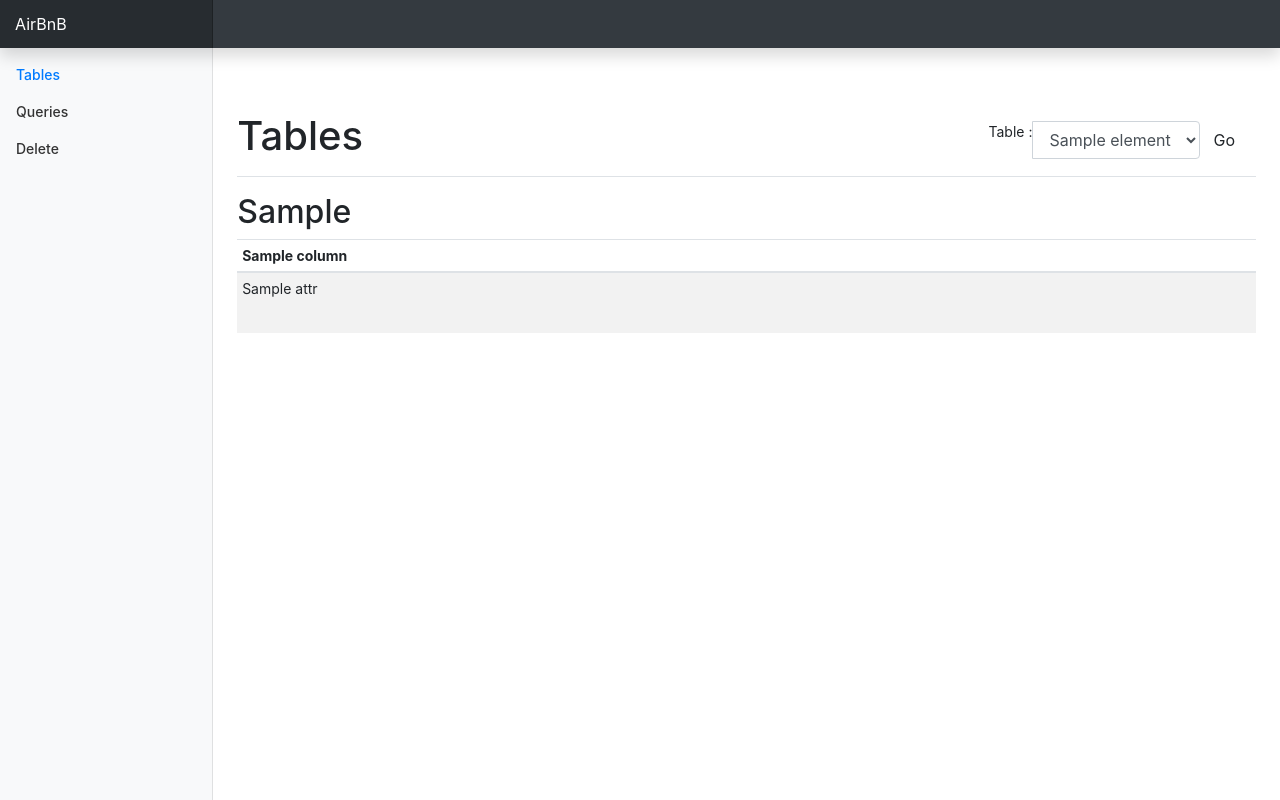
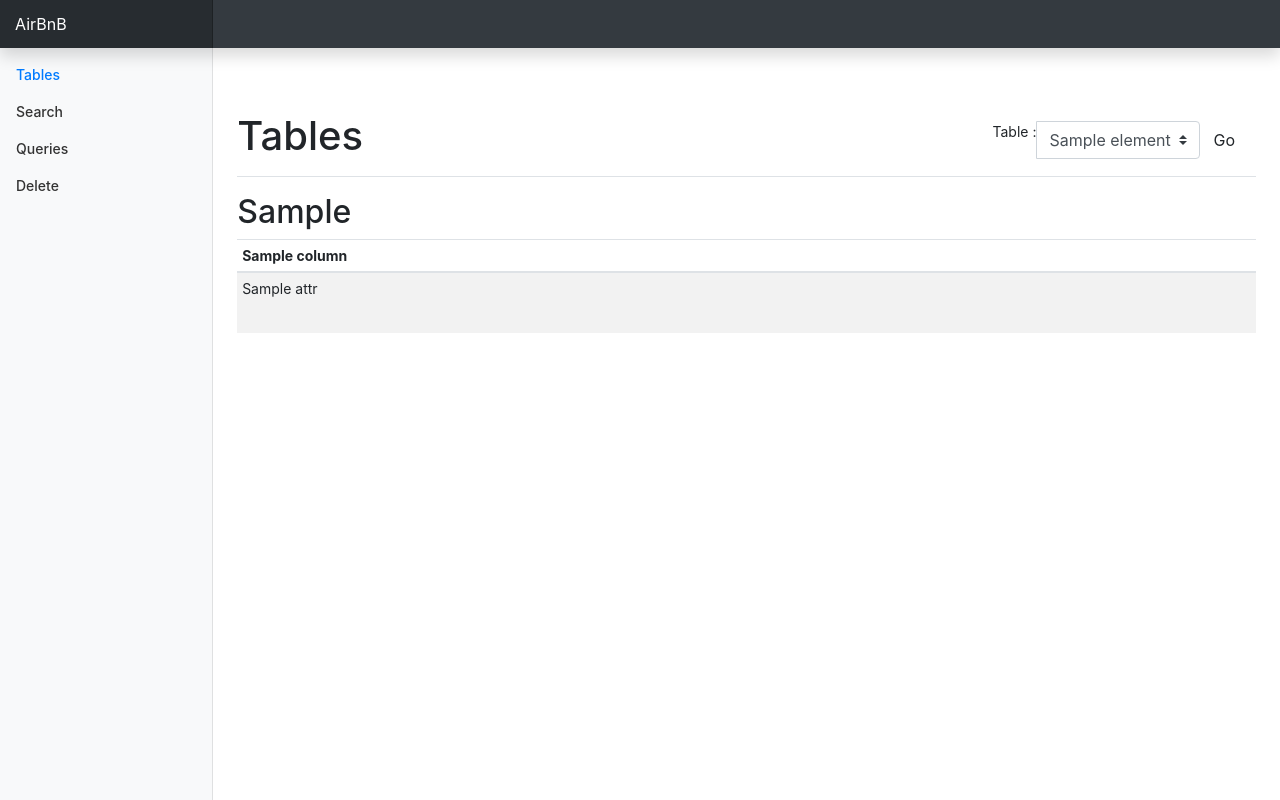
Before and after one commit to vquelque/DbProject, a Flask app: template templates/index.html in a window 1280 px wide. Run offline with Flask 2, Linux system fonts and the light colour scheme; the template is opened without the code that fills it: most values are stand-ins (such as "Sample title", 1, 10 or a date in 2020); some libraries are stand-ins or nearby versions.

Commit message:
added search page

```diff
--- a/app.py
+++ b/app.py
@@ -49,5 +49,9 @@ def get():
     records = dump_table(table),
     selected_table = selected_table)
 
+@app.route('/search', methods=['GET', 'POST'])
+def search() :
+    return render_template('search.html', tables = metadata.sorted_tables)
+
 if __name__ == "__main__":
     app.run()
--- /dev/null
+++ b/templates/includes/_select_table.html
@@ -0,0 +1,13 @@
+<form class="form-inline" method="POST" action="{{ url_for('get') }}">
+        <div class="form-group">
+          <div class="input-group">
+              <span class="input-group-addon">Table : </span>
+                  <select name="comp_select" class="selectpicker form-control custom-select">
+                    {% for element in tables %}
+                    <option value="{{element}}" {% if element == selected_table %}selected{% endif %} >{{ element }}</option>
+                    {% endfor %}
+                  </select>
+          </div>
+          <button type="submit" class="btn btn-default">Go</button>
+        </div>
+ </form>
--- a/templates/layout.html
+++ b/templates/layout.html
@@ -1,23 +1,85 @@
-<!doctype html>
+<!DOCTYPE html>
 <html lang="en">
   <head>
     <title>AirBnB</title>
     <!-- Required meta tags -->
-    <meta charset="utf-8">
-    <meta name="viewport" content="width=device-width, initial-scale=1, shrink-to-fit=no">
+    <meta charset="utf-8" />
+    <meta
+      name="viewport"
+      content="width=device-width, initial-scale=1, shrink-to-fit=no"
+    />
 
     <!-- Bootstrap CSS -->
-    <link rel="stylesheet" href="https://stackpath.bootstrapcdn.com/bootstrap/4.3.1/css/bootstrap.min.css" integrity="sha384-ggOyR0iXCbMQv3Xipma34MD+dH/1fQ784/j6cY/iJTQUOhcWr7x9JvoRxT2MZw1T" crossorigin="anonymous">
+    <link
+      rel="stylesheet"
+      href="https://stackpath.bootstrapcdn.com/bootstrap/4.3.1/css/bootstrap.min.css"
+      integrity="sha384-ggOyR0iXCbMQv3Xipma34MD+dH/1fQ784/j6cY/iJTQUOhcWr7x9JvoRxT2MZw1T"
+      crossorigin="anonymous"
+    />
     <!-- Custom styles for this template -->
-    <link href="static/css/dashboard.css" rel="stylesheet">
+    <link href="static/css/dashboard.css" rel="stylesheet" />
   </head>
   <body>
-      <main role="main"> {% block body %} {% endblock %} </main>
+    <main role="main">
+      <nav
+        class="navbar navbar-dark fixed-top bg-dark flex-md-nowrap p-0 shadow"
+      >
+        <a class="navbar-brand col-sm-3 col-md-2 mr-0" href="#">AirBnB</a>
+      </nav>
+
+      <div class="container-fluid">
+        <div class="row">
+          <nav class="col-md-2 d-none d-md-block bg-light sidebar">
+            <div class="sidebar-sticky">
+              <ul class="nav flex-column">
+                <li class="nav-item">
+                  <a class="nav-link active" href="/">
+                    <span data-feather="home"></span>
+                    Tables <span class="sr-only">(current)</span>
+                  </a>
+                </li>
+                <li class="nav-item">
+                  <a class="nav-link" href="/search">
+                    <span data-feather="file-text"></span>
+                    Search
+                  </a>
+                </li>
+                <li class="nav-item">
+                  <a class="nav-link" href="#">
+                    <span data-feather="file-text"></span>
+                    Queries
+                  </a>
+                </li>
+                <li class="nav-item">
+                  <a class="nav-link" href="#">
+                    <span data-feather="file-text"></span>
+                    Delete
+                  </a>
+                </li>
+              </ul>
+            </div>
+          </nav>
+        </div>
+      </div>
+      {% block body %} {% endblock %}
+    </main>
 
     <!-- Optional JavaScript -->
     <!-- jQuery first, then Popper.js, then Bootstrap JS -->
-    <script src="https://code.jquery.com/jquery-3.3.1.slim.min.js" integrity="sha384-q8i/X+965DzO0rT7abK41JStQIAqVgRVzpbzo5smXKp4YfRvH+8abtTE1Pi6jizo" crossorigin="anonymous"></script>
-    <script src="https://cdnjs.cloudflare.com/ajax/libs/popper.js/1.14.7/umd/popper.min.js" integrity="sha384-UO2eT0CpHqdSJQ6hJty5KVphtPhzWj9WO1clHTMGa3JDZwrnQq4sF86dIHNDz0W1" crossorigin="anonymous"></script>
-    <script src="https://stackpath.bootstrapcdn.com/bootstrap/4.3.1/js/bootstrap.min.js" integrity="sha384-JjSmVgyd0p3pXB1rRibZUAYoIIy6OrQ6VrjIEaFf/nJGzIxFDsf4x0xIM+B07jRM" crossorigin="anonymous"></script>
+    <script
+      src="https://code.jquery.com/jquery-3.3.1.slim.min.js"
+      integrity="sha384-q8i/X+965DzO0rT7abK41JStQIAqVgRVzpbzo5smXKp4YfRvH+8abtTE1Pi6jizo"
+      crossorigin="anonymous"
+    ></script>
+    <script
+      src="https://cdnjs.cloudflare.com/ajax/libs/popper.js/1.14.7/umd/popper.min.js"
+      integrity="sha384-UO2eT0CpHqdSJQ6hJty5KVphtPhzWj9WO1clHTMGa3JDZwrnQq4sF86dIHNDz0W1"
+      crossorigin="anonymous"
+    ></script>
+    <script
+      src="https://stackpath.bootstrapcdn.com/bootstrap/4.3.1/js/bootstrap.min.js"
+      integrity="sha384-JjSmVgyd0p3pXB1rRibZUAYoIIy6OrQ6VrjIEaFf/nJGzIxFDsf4x0xIM+B07jRM"
+      crossorigin="anonymous"
+    ></script>
   </body>
 </html>
```
Also changed, not shown: templates/index.html (+3 -47 lines), templates/search.html (added, +15 -0 lines).
